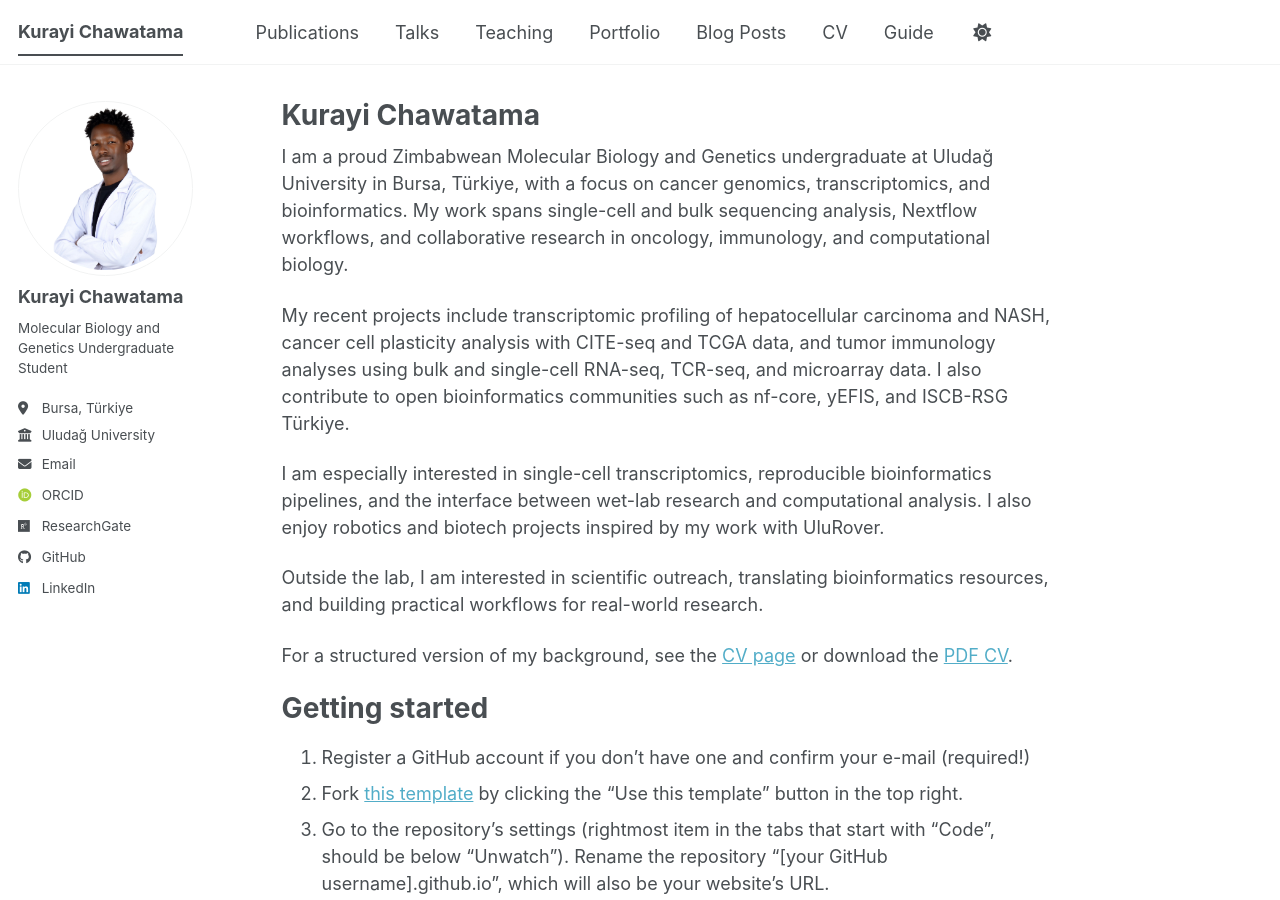
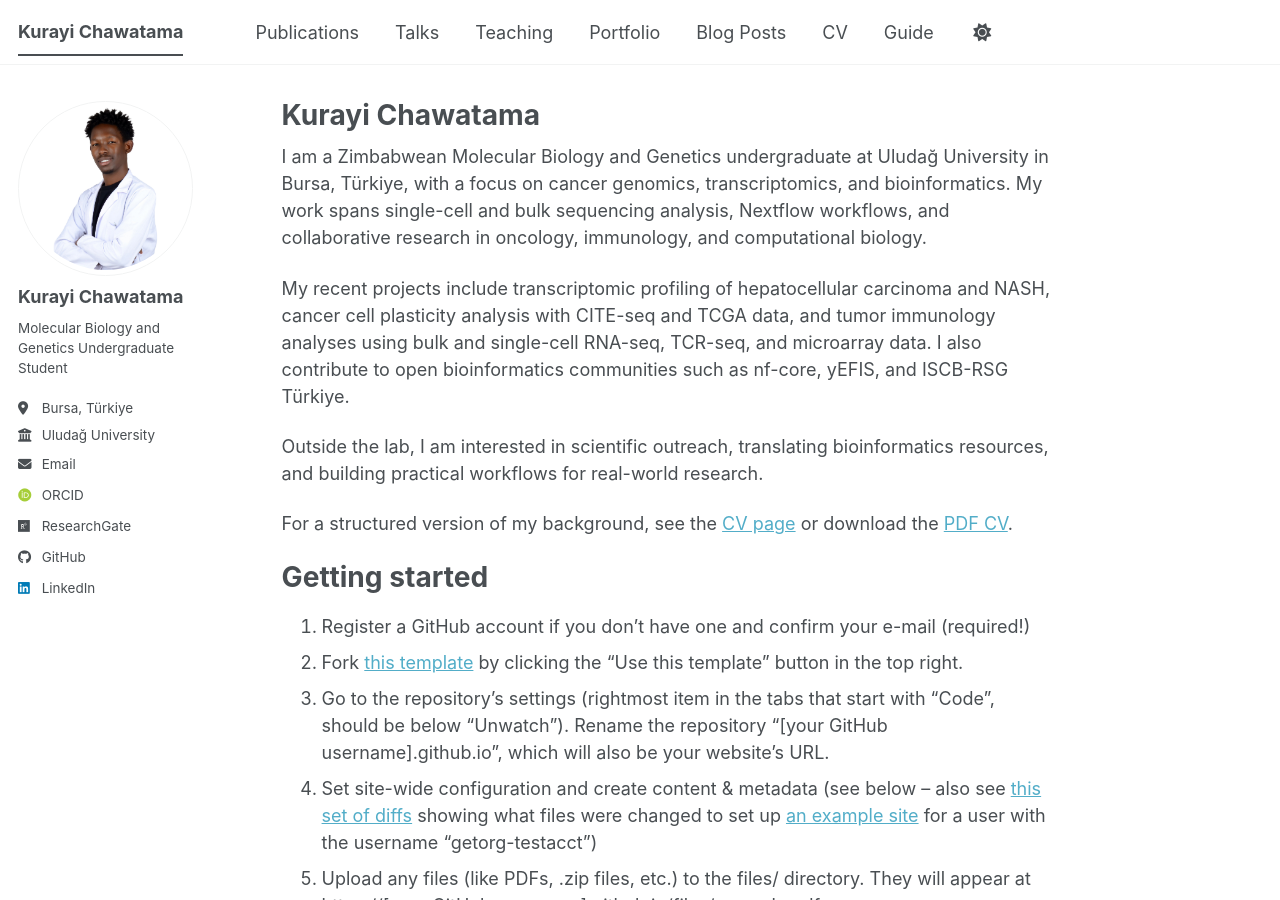
Before and after one commit to KurayiChawatama/kurayi-chawatama.github.io, a Jekyll site: the page built from _pages/about.md, in a window 1280 px wide and 900 px high. Built offline with Jekyll 4.4.1, drawn with Linux system fonts in a browser that asks for light colours; some web fonts are replaced; a script bundle is joined from its source files by our own code; library files that are not in the unit come from our copies.

Commit message:
Refine homepage and CV copy

```diff
--- a/_pages/about.md
+++ b/_pages/about.md
@@ -7,11 +7,9 @@
   - /about.html
 ---
 
-I am a proud Zimbabwean Molecular Biology and Genetics undergraduate at Uludağ University in Bursa, Türkiye, with a focus on cancer genomics, transcriptomics, and bioinformatics. My work spans single-cell and bulk sequencing analysis, Nextflow workflows, and collaborative research in oncology, immunology, and computational biology.
+I am a Zimbabwean Molecular Biology and Genetics undergraduate at Uludağ University in Bursa, Türkiye, with a focus on cancer genomics, transcriptomics, and bioinformatics. My work spans single-cell and bulk sequencing analysis, Nextflow workflows, and collaborative research in oncology, immunology, and computational biology.
 
 My recent projects include transcriptomic profiling of hepatocellular carcinoma and NASH, cancer cell plasticity analysis with CITE-seq and TCGA data, and tumor immunology analyses using bulk and single-cell RNA-seq, TCR-seq, and microarray data. I also contribute to open bioinformatics communities such as nf-core, yEFIS, and ISCB-RSG Türkiye.
-
-I am especially interested in single-cell transcriptomics, reproducible bioinformatics pipelines, and the interface between wet-lab research and computational analysis. I also enjoy robotics and biotech projects inspired by my work with UluRover.
 
 Outside the lab, I am interested in scientific outreach, translating bioinformatics resources, and building practical workflows for real-world research.
 
```
Also changed, not shown: _pages/cv.md (+0 -2 lines).
